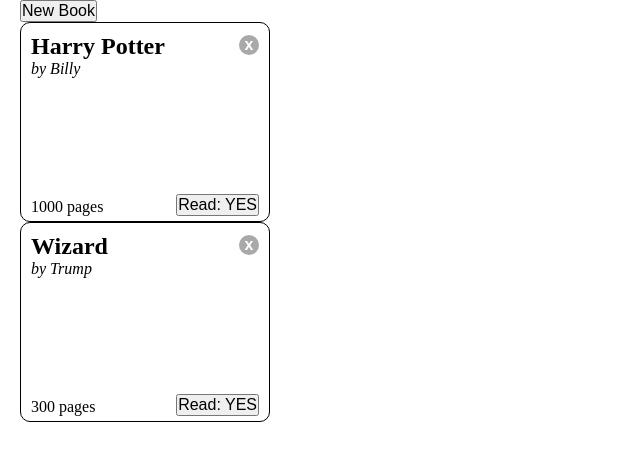
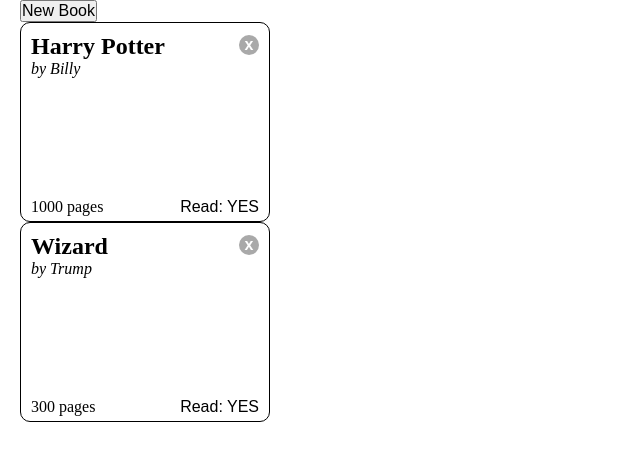
Before and after one commit to mattbuckwell/odin-library, a plain HTML site: page index.html in a window 1280 px wide. Shown: the whole page, without its empty margins (0-640 px from the left). Drawn offline with Linux system fonts and the light colour scheme.

Commit message:
Add style to the 'read' section of the book card

```diff
--- a/css/style.css
+++ b/css/style.css
@@ -57,6 +57,9 @@ dialog {
     bottom: 5px;
     right: 10px;
     cursor: pointer;
+    border: none;
+    background-color: #fff;
+    font-weight: 500;
 }
 
 .delete {
```
